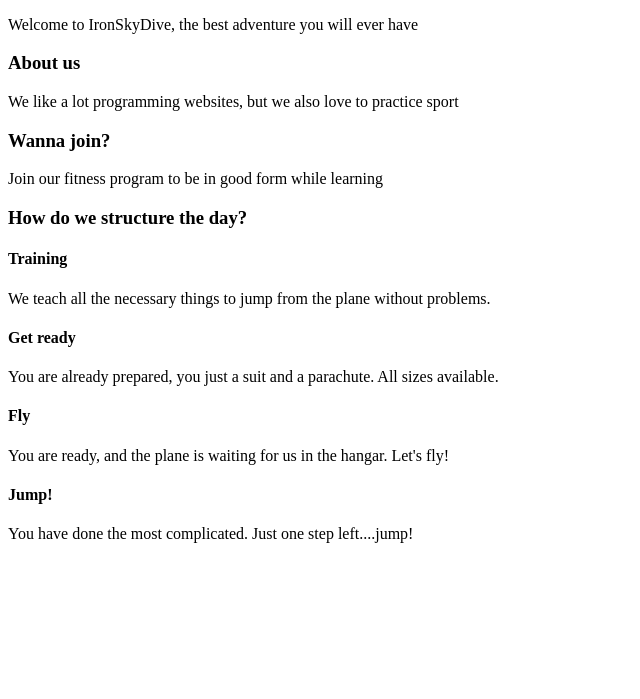
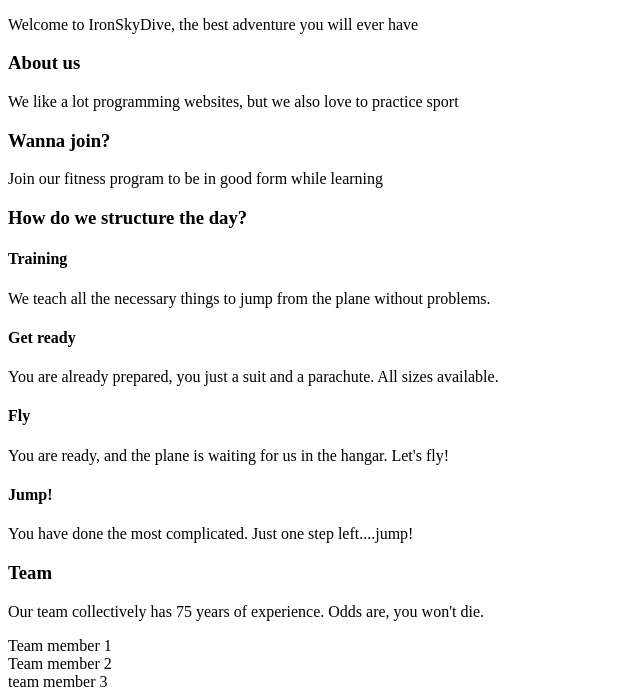
Before and after one commit to MarcGal/IronSkyDive, a plain HTML site: page index.html in a window 1280 px wide. Shown: the part 222-921 px from the top of the page, without its empty margins (0-640 px from the left). Before the commit the page ends 800 px from the top, so only its background shows below. Drawn offline with Linux system fonts and the light colour scheme.

Commit message:
section three: structure and content

```diff
--- a/index.html
+++ b/index.html
@@ -57,7 +57,15 @@
       <p>You have done the most complicated. Just one step left....jump!</p>
     </article>
   </section>
-  <section></section>
+  <section>
+    <div>
+      <h3>Team</h3>
+      <p>Our team collectively has 75 years of experience. Odds are, you won't die.</p>
+      <article>Team member 1</article>
+      <article>Team member 2</article>
+      <article>team member 3</article>
+    </div>
+  </section>
   <section></section>
   <footer></footer>
 </body>
```
